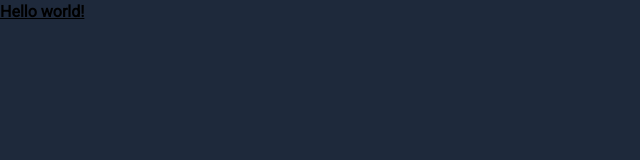
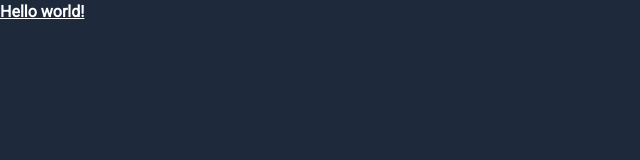
Before and after one commit to BetulioMay/maychat, a Next.js app in the folder client/: page / in a window 1280 px wide. Shown: the top 160 px of the page, without its empty margins (0-640 px from the left). Built offline with nearby package versions, Linux system fonts and the light colour scheme.

Commit message:
chore: minor changes

```diff
--- a/client/app/page.tsx
+++ b/client/app/page.tsx
@@ -1,3 +1,7 @@
 export default function Home() {
-  return <h1 className="bg-slate-800 font-semibold underline">Hello world!</h1>;
+  return (
+    <h1 className="bg-slate-800 font-semibold underline dark:text-white">
+      Hello world!
+    </h1>
+  );
 }
```
